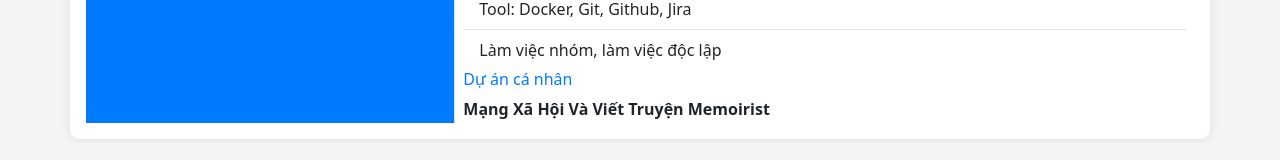
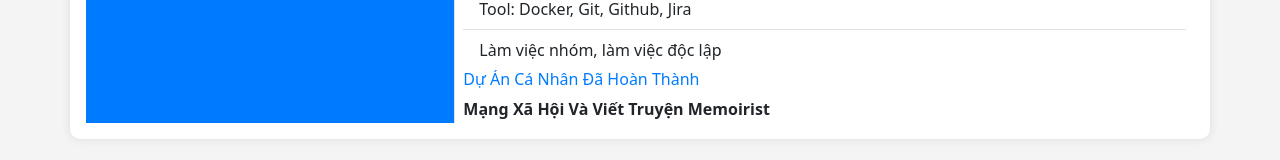
Before and after one commit to HuyXinLoi/Nhom8, a plain HTML site: page students/phuc.html in a window 1280 px wide. Shown: the part 393-553 px from the top of the page. Drawn offline with nearby package versions, Linux system fonts and the light colour scheme.

Commit message:
tao conflict

```diff
--- a/students/phuc.html
+++ b/students/phuc.html
@@ -43,7 +43,7 @@
                 </ul>
             </div>
             <div>
-                <h5 class="section-title fs-6">Dự án cá nhân</h5>
+                <h5 class="section-title fs-6">Dự Án Cá Nhân Đã Hoàn Thành</h5>
                 <p class="fs-6 fw-bold">Mạng Xã Hội Và Viết Truyện Memoirist</p>
                 <p class="fs-6">Website để giao lưu giữa các độc giả và tác giả viết tiểu thuyết mạng, cũng là nơi để mọi người có thể sáng tác và đăng tải các tác phẩm của bản thân lên mạng</p>
             </div>
```
